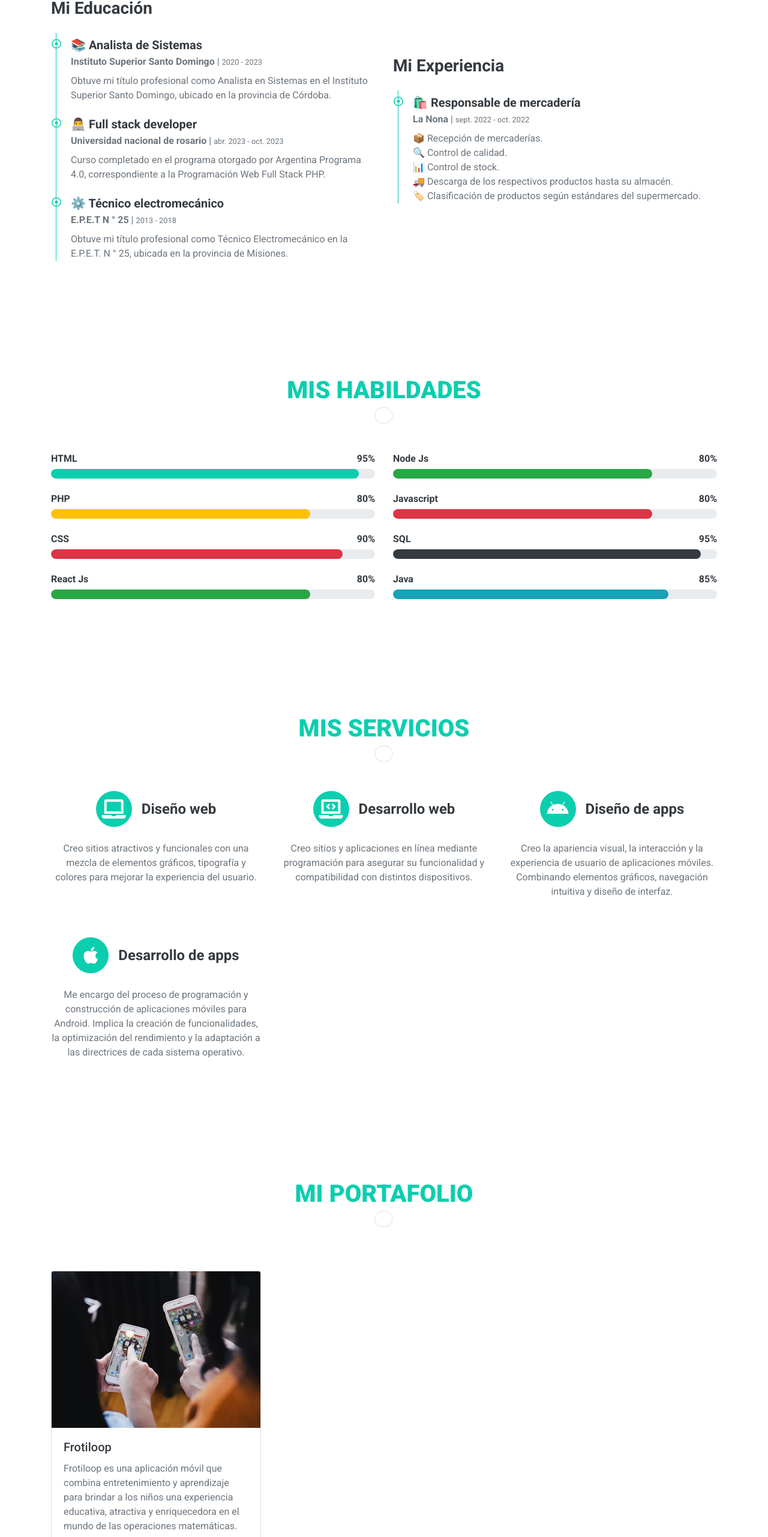
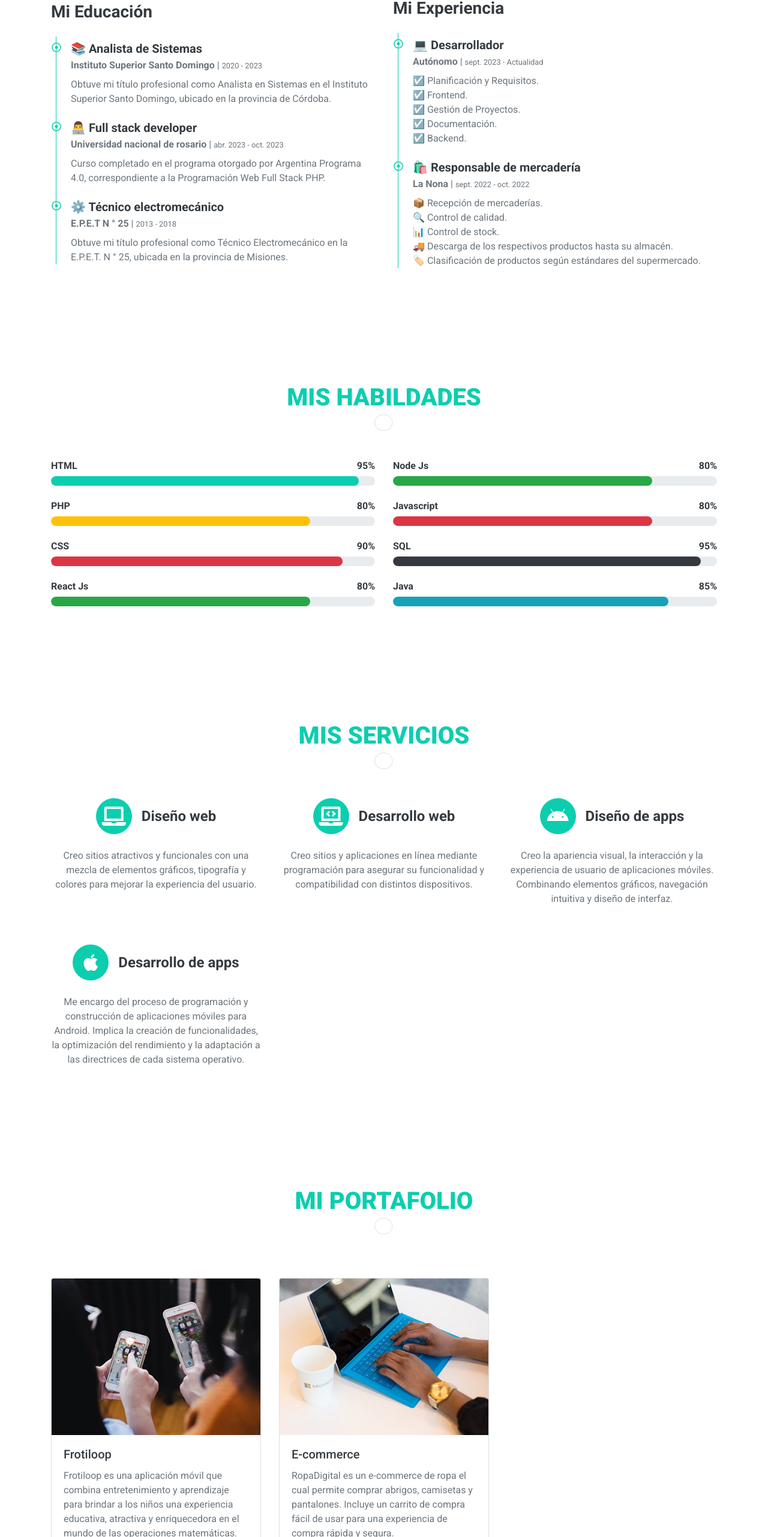
Before and after one commit to kevin-costa-dev/portafolio, a plain HTML site: page index.html in a window 1280 px wide. Shown: the part 1840-4403 px from the top of the page at 60% size. Drawn offline with nearby package versions, Linux system fonts and the light colour scheme.

Commit message:
Update index.html

```diff
--- a/index.html
+++ b/index.html
@@ -61,11 +61,12 @@
                         Kevin Costa</h1>
                     <h1 class="typed-text-output d-inline font-weight-lighter text-white"></h1>
                     <div class="typed-text d-none">
-                        Analista de sistemas, Full Stack Developer, HTML, CSS, JAVASCRIPT, REACT JS, NODE JS, PHP, SQL, JAVA
+                        Analista de sistemas, Full Stack Developer, HTML, CSS, JAVASCRIPT, REACT JS, NODE JS, PHP, SQL,
+                        JAVA
                     </div>
                     <!-- CV AND VIDEO -->
                     <div class="d-flex align-items-center justify-content-center justify-content-lg-start pt-5">
-                        <a href="cv/kevin-costa-cv.pdf" download="kevin-costa-cv"
+                        <a href="cv/Costa_Kevin_CV.pdf" download="kevin-costa-cv"
                             class="btn btn-outline-light mr-5">Descargar CV</a>
                     </div>
                 </div>
@@ -165,6 +166,23 @@
                         <div class="position-relative mb-4">
                             <i class="far fa-dot-circle text-primary position-absolute"
                                 style="top: 2px; left: -32px;"></i>
+                            <h5 class="font-weight-bold mb-1">💻 Desarrollador</h5>
+                            <p class="mb-2"><strong>Autónomo</strong> | <small>sept. 2023 -
+                                    Actualidad</small></p>
+                            <p>☑️ Planificación y Requisitos.
+                                <br>
+                                ☑️ Frontend.
+                                <br>
+                                ☑️ Gestión de Proyectos.
+                                <br>
+                                ☑️ Documentación.
+                                <br>
+                                ☑️ Backend.
+                            </p>
+                        </div>
+                        <div class="position-relative mb-4">
+                            <i class="far fa-dot-circle text-primary position-absolute"
+                                style="top: 2px; left: -32px;"></i>
                             <h5 class="font-weight-bold mb-1">🛍️ Responsable de mercadería </h5>
                             <p class="mb-2"><strong>La Nona</strong> | <small>sept. 2022 - oct.
                                     2022</small></p>
@@ -184,6 +202,8 @@
             </div>
         </div>
     </div>
+
+
     <!-- Qualification End -->
 
 
@@ -353,11 +373,10 @@
                             <!-- Botones -->
                             <div class="d-flex justify-content-between">
                                 <a href="https://youtu.be/1WEMYpXniKU" target="_blank" class="btn btn-danger">
-                                    <i class="fab fa-youtube"></i> Ver video
+                                    <i class="fab fa-youtube"></i> Video
                                 </a>
-                                <a href="" target="_blank"
-                                    class="btn btn-secondary">
-                                    <i class="fab fa-github"></i> Ver código
+                                <a href="" target="_blank" class="btn btn-secondary">
+                                    <i class="fab fa-github"></i> Código
                                 </a>
                             </div>
                         </div>
@@ -365,6 +384,27 @@
                 </div>
 
                 <!-- Card 2 -->
+
+                <div class="col-md-4 mt-4">
+                    <div class="card h-100 d-flex flex-column mb-4">
+                        <img src="img/proyect/portfolio-1.jpg" class="card-img-top" alt="Imagen del proyecto 1">
+                        <div class="card-body">
+                            <h5 class="card-title">E-commerce</h5>
+                            <p class="card-text flex-grow-1">RopaDigital es un e-commerce de ropa el cual permite
+                                comprar abrigos,
+                                camisetas y pantalones. Incluye un carrito de compra fácil de usar para una experiencia
+                                de compra rápida y
+                                segura.</p>
+                            <!-- Botones -->
+                            <div class="d-flex justify-content-between">
+                                <a href="https://kevin-costa-dev.github.io/e-commerce_ropa/" target="_blank"
+                                    class="btn btn-secondary">
+                                    <i class="fab fa-github"></i> Código
+                                </a>
+                            </div>
+                        </div>
+                    </div>
+                </div>
 
 
                 <!-- AGREGAR EL TERCER PROYECTO -->
```
